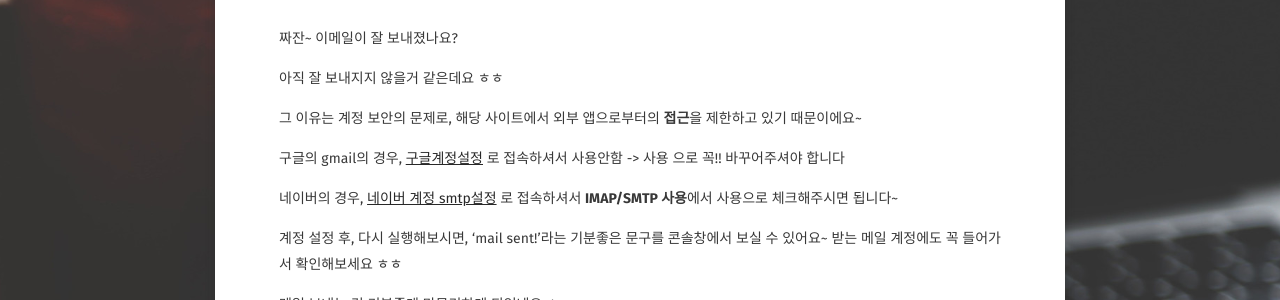
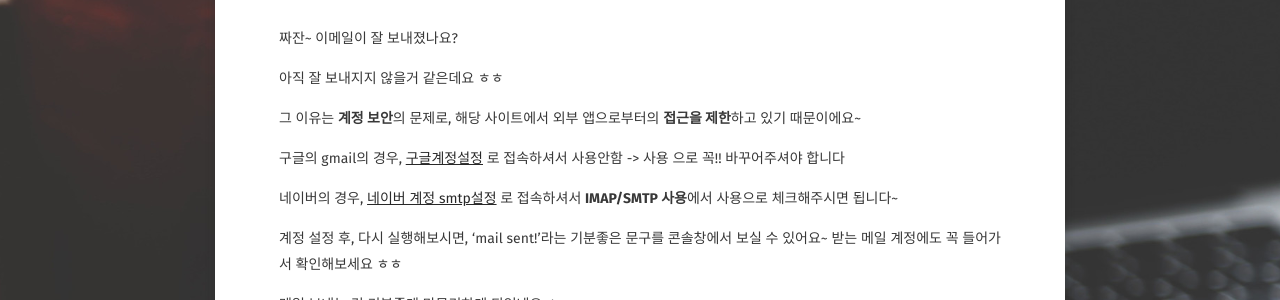
Before and after one commit to plan5886/plan5886.github.io, a Jekyll site: the page built from _posts/2019-12-15-[nodejs]nodemailer with naver.md, in a window 1280 px wide and 900 px high, scrolled down 2613 px. Shown: the part 207-507 px from the top of the window. Built offline with Jekyll 4.4.1, drawn with Linux system fonts in a browser that asks for light colours; some web fonts are replaced; comment, search, counter and statistics services are not loaded.

```diff
--- a/_posts/2019-12-15-[nodejs]nodemailer with naver.md
+++ b/_posts/2019-12-15-[nodejs]nodemailer with naver.md
@@ -99,7 +99,7 @@ router.post('/', function(req, res, next) {
 
 아직 잘 보내지지 않을거 같은데요 ㅎㅎ
 
-그 이유는 계정 보안의 문제로, 해당 사이트에서 외부 앱으로부터의 **접근**을 제한하고 있기 때문이에요~
+그 이유는 **계정 보안**의 문제로, 해당 사이트에서 외부 앱으로부터의 **접근을 제한**하고 있기 때문이에요~
 
 구글의 gmail의 경우, [구글계정설정](myaccount.google.com/lesssecureapps) 로 접속하셔서 사용안함 -> 사용 으로 꼭!! 바꾸어주셔야 합니다
 
```
